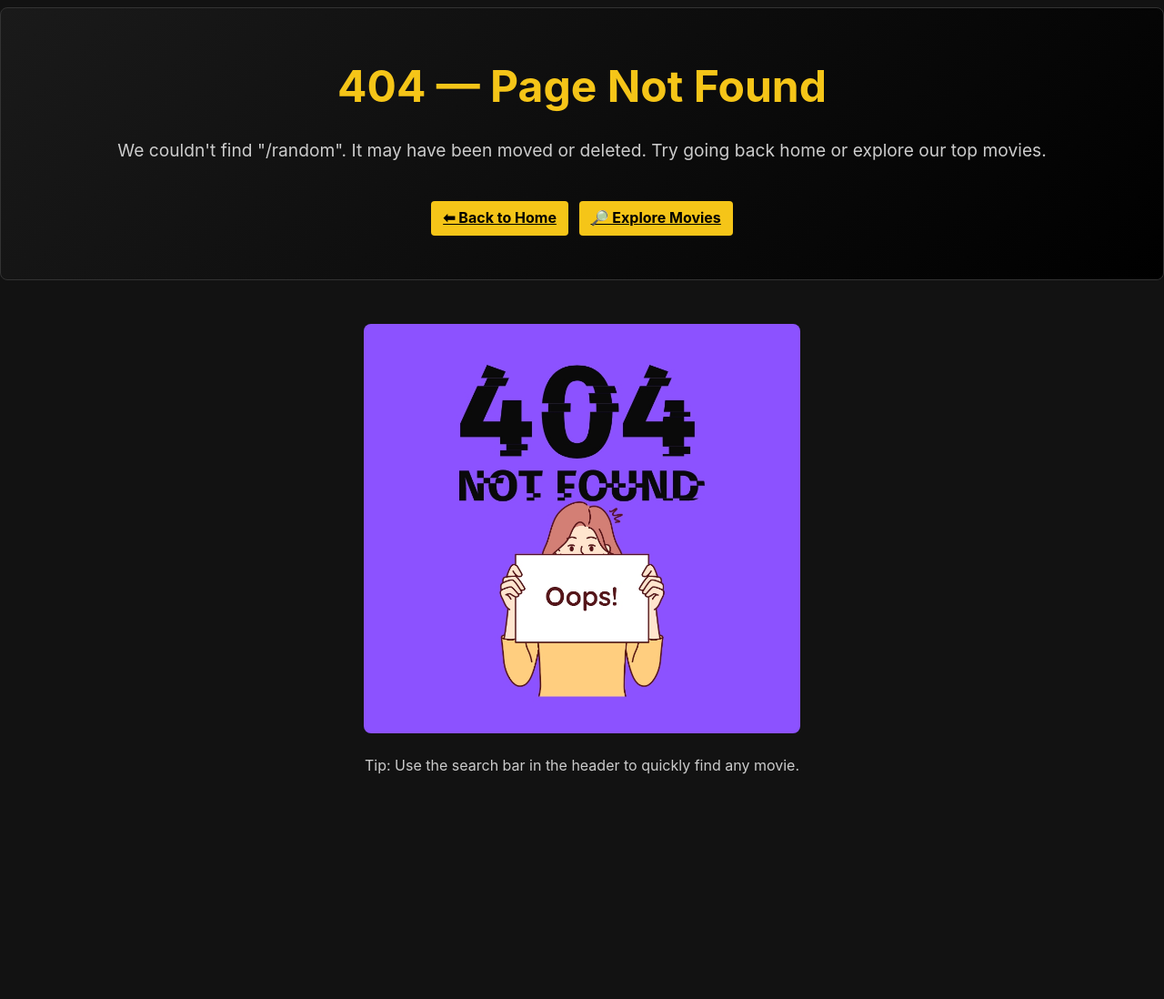
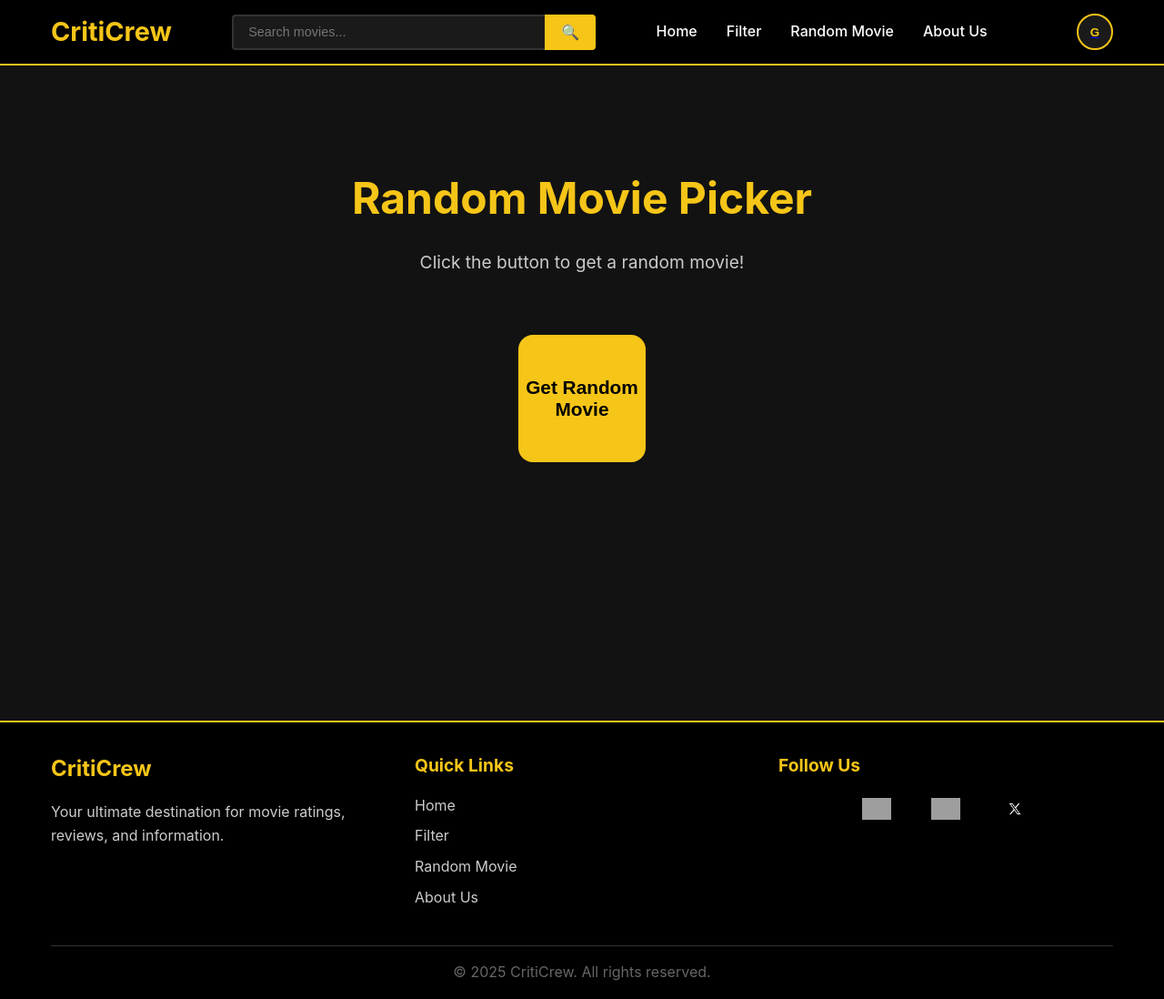
Before and after one commit to Nikola-Zecevic/CritiCrew, a React (Vite) app in the folder Frontend/: page /random in a window 1280 px wide. Shown: the whole page at 91% size. Before the commit the page ends 911 px from the top, so only its background shows below. Built offline with nearby package versions, Linux system fonts and the light colour scheme; grey boxes are pictures that could not be loaded.

Commit message:
Fixed random movie path.

```diff
--- a/Frontend/src/components/Footer.jsx
+++ b/Frontend/src/components/Footer.jsx
@@ -26,7 +26,7 @@ function Footer() {
                 <Link to="/filter">Filter</Link>
               </li>
               <li>
-                <Link to="/custom">Custom Page</Link>
+                <Link to="/custom">Random Movie</Link>
               </li>
               <li>
                 <Link to="/about">About Us</Link>
--- a/Frontend/src/components/Navbar.jsx
+++ b/Frontend/src/components/Navbar.jsx
@@ -82,8 +82,8 @@ function Navbar() {
             </Link>
           </li>
           <li className="nav-item">
-            <Link to="/custom" className="nav-link">
-              Custom Page
+            <Link to="/random" className="nav-link">
+              Random Movie
             </Link>
           </li>
           <li className="nav-item">
--- a/Frontend/src/pages/Custom/index.jsx
+++ b/Frontend/src/pages/Random/index.jsx
@@ -3,7 +3,7 @@ import styles from "../../styles/Random.module.css";
 import allMovies from "../../services/moviesService";
 import Modal from "../../components/Modal";
 
-export default function Custom() {
+export default function Random() {
   const [selectedMovie, setSelectedMovie] = useState(null);
 
   const getRandomMovie = () => {
--- a/Frontend/src/router/App.jsx
+++ b/Frontend/src/router/App.jsx
@@ -2,7 +2,7 @@ import { BrowserRouter as Router, Routes, Route } from "react-router-dom";
 import Layout from "../layouts/Layout";
 import Home from "../pages/Home";
 import About from "../pages/About";
-import Custom from "../pages/Custom";
+import Random from "../pages/Random";
 import Filter from "../pages/Filter/";
 import MovieModal from "../components/MovieModal";
 import AuthenticationPage from "../pages/Authentication";
@@ -17,7 +17,7 @@ function App() {
         <Route path="/" element={<Layout />}>
           <Route index element={<Home />} />
           <Route path="about" element={<About />} />
-          <Route path="custom" element={<Custom />} />
+          <Route path="random" element={<Random />} />
           <Route path="/filter" element={<Filter />} />
           <Route path="movie/:slug" element={<MovieModal />} />
           <Route path="profile" element={<ProfilePage></ProfilePage>}></Route>
```
